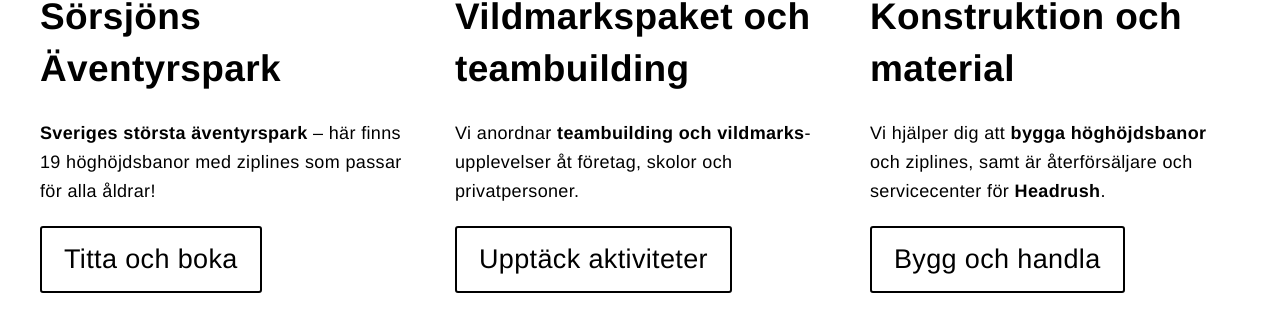
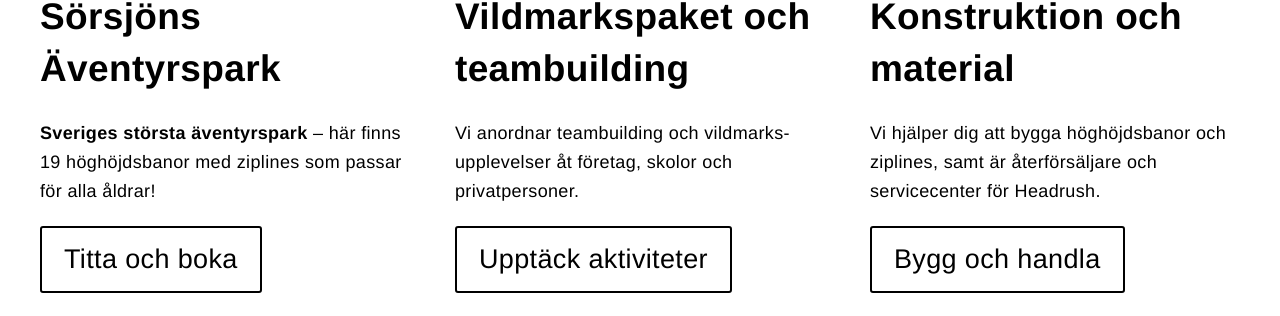
Before and after one commit to aventyrsupplevelser/aventyrsupplevelser.github.io, a Jekyll site: the page built from index.markdown, in a window 1280 px wide. Shown: the part 592-908 px from the top of the page. Built offline with Jekyll 4.4.1, drawn with Linux system fonts in a browser that asks for light colours.

Commit message:
unbold index kanotkontakt padding

```diff
--- a/_layouts/default.html
+++ b/_layouts/default.html
@@ -713,6 +713,7 @@
 
             .priskontakt {
                 padding-left:100px;
+                padding-top:20px;
             }
 
             .priskontaktcontainer {
--- a/index.markdown
+++ b/index.markdown
@@ -21,7 +21,7 @@
     </div>
     <div class="maintext">
     <h1>Vildmarkspaket och teambuilding</h1>
-Vi anordnar <strong>teambuilding och vildmarks</strong>-upplevelser åt företag, skolor och privatpersoner.  </div>
+Vi anordnar teambuilding och vildmarks-upplevelser åt företag, skolor och privatpersoner.  </div>
 <div class="buttondiv"> <a href="/aktiviteter" class="button">Upptäck aktiviteter</a></div>
 </div>
 
@@ -31,7 +31,7 @@
     </div>
     <div class="maintext">
     <h1>Konstruktion och material</h1>
-    Vi hjälper dig att <strong>bygga höghöjdsbanor</strong> och ziplines, samt är återförsäljare och servicecenter för <strong>Headrush</strong>.
+    Vi hjälper dig att bygga höghöjdsbanor och ziplines, samt är återförsäljare och servicecenter för Headrush.
     </div>
     <div class="buttondiv"><a href="/konstruktionbutik" class="button">Bygg och handla</a></div>
 </div>
```
